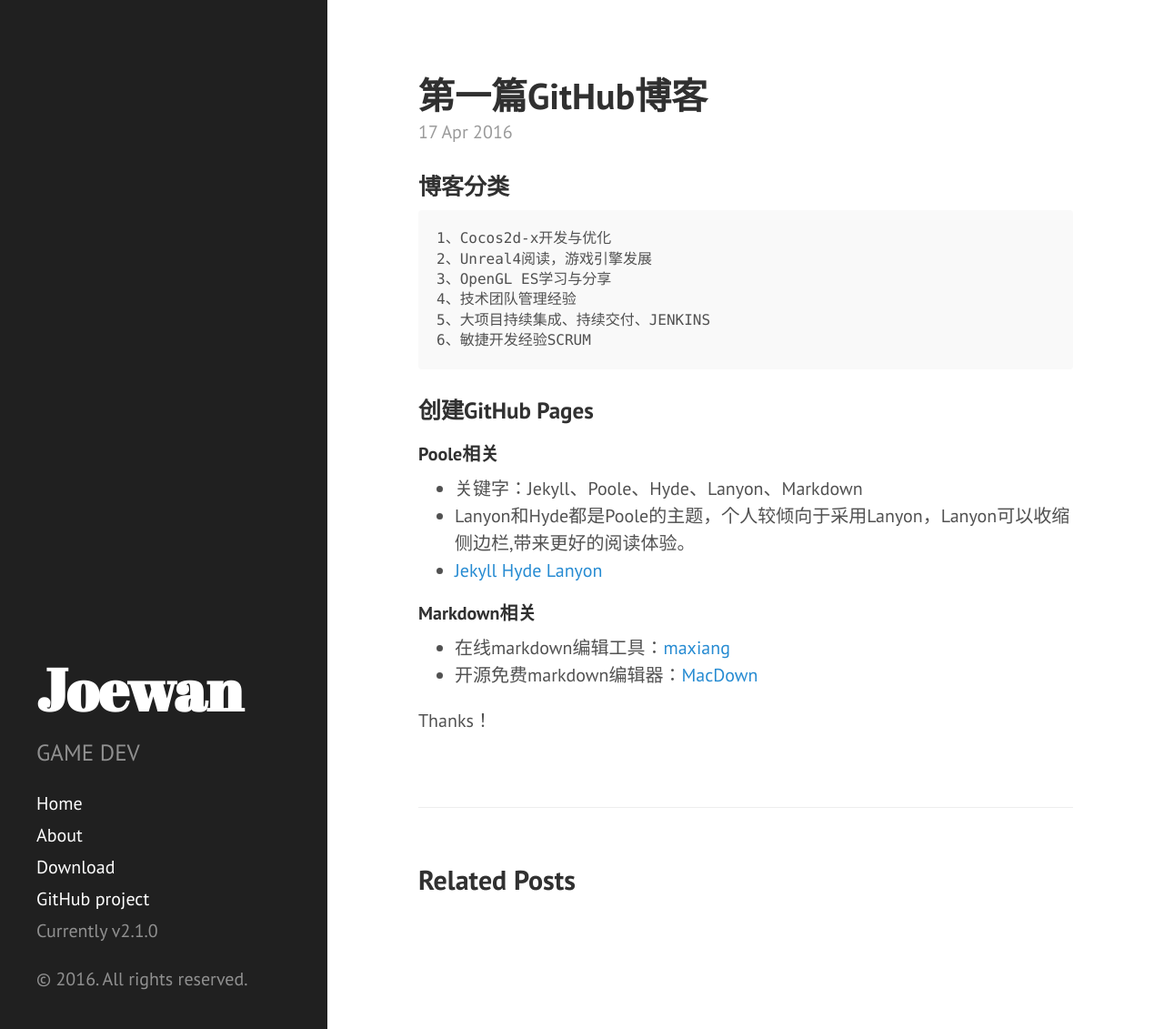
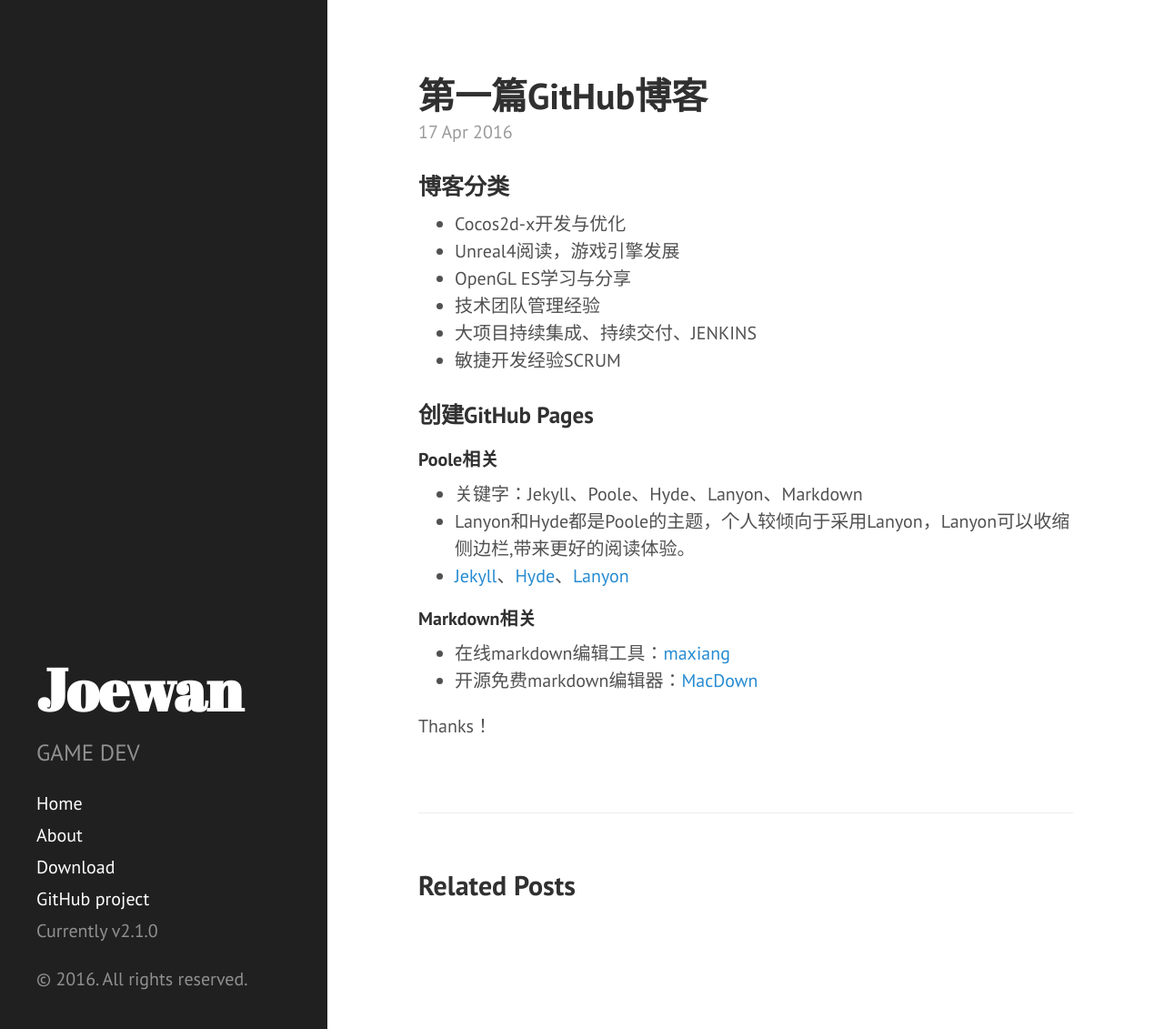
Before and after one commit to joewan/joewan.github.io, a Jekyll site: the page built from _posts/2016-04-17-welcome.md, in a window 1280 px wide and 1131 px high. Shown: the whole window at 91% size. Built offline with Jekyll 4.4.1, drawn with Linux system fonts in a browser that asks for light colours.

```diff
--- a/_posts/2016-04-17-welcome.md
+++ b/_posts/2016-04-17-welcome.md
@@ -5,23 +5,24 @@ title: 第一篇GitHub博客
 
 ### 博客分类
 
-    1、Cocos2d-x开发与优化
-    2、Unreal4阅读，游戏引擎发展
-    3、OpenGL ES学习与分享
-    4、技术团队管理经验
-    5、大项目持续集成、持续交付、JENKINS
-    6、敏捷开发经验SCRUM
+*   Cocos2d-x开发与优化
+*   Unreal4阅读，游戏引擎发展
+*   OpenGL ES学习与分享
+*   技术团队管理经验
+*   大项目持续集成、持续交付、JENKINS
+*   敏捷开发经验SCRUM
 
 ### 创建GitHub Pages
 
 #### Poole相关
 
-+    关键字：Jekyll、Poole、Hyde、Lanyon、Markdown
-+    Lanyon和Hyde都是Poole的主题，个人较倾向于采用Lanyon，Lanyon可以收缩侧边栏,带来更好的阅读体验。
-+    [Jekyll](http://jekyllrb.com) [Hyde](http://hyde.getpoole.com/) [Lanyon](http://lanyon.getpoole.com/)
++   关键字：Jekyll、Poole、Hyde、Lanyon、Markdown
++   Lanyon和Hyde都是Poole的主题，个人较倾向于采用Lanyon，Lanyon可以收缩侧边栏,带来更好的阅读体验。
++   [Jekyll](http://jekyllrb.com)、[Hyde](http://hyde.getpoole.com/)、[Lanyon](http://lanyon.getpoole.com/)
 
 #### Markdown相关
-+    在线markdown编辑工具：[maxiang](https://maxiang.io)
-+    开源免费markdown编辑器：[MacDown](http://macdown.uranusjr.com/)
+
++   在线markdown编辑工具：[maxiang](https://maxiang.io)
++   开源免费markdown编辑器：[MacDown](http://macdown.uranusjr.com/)
 
 Thanks！
```
